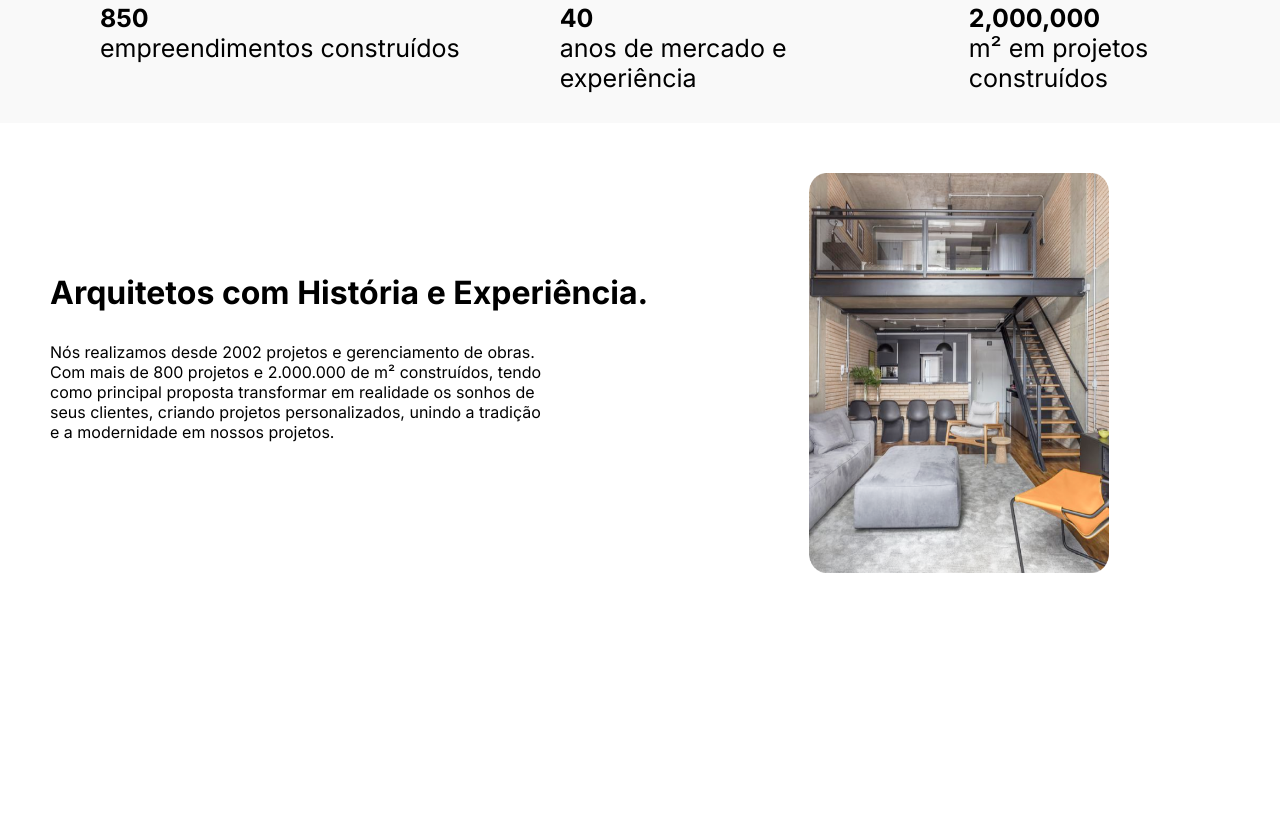
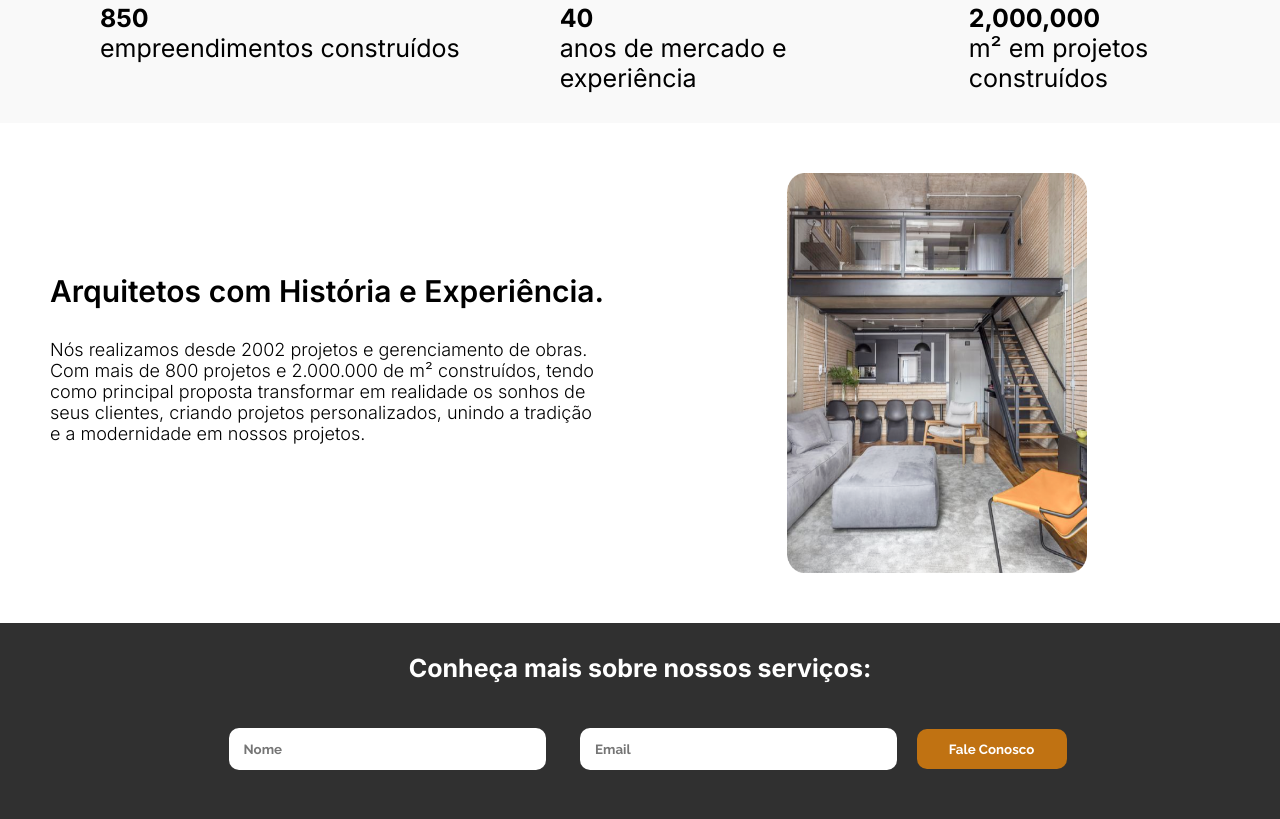
Before and after one commit to Marcelo-Anselmo/Desafio_LandingPage-Arquitetura, a plain HTML site: page index.html in a window 1280 px wide. Shown: the part 456-1275 px from the top of the page. Before the commit the page ends 1079 px from the top, so only its background shows below. Drawn offline with Linux system fonts and the light colour scheme.

Commit message:
deploy_01

```diff
--- a/index.html
+++ b/index.html
@@ -6,7 +6,7 @@
   <meta http-equiv="X-UA-Compatible" content="ie=edge">
   <link rel="preconnect" href="https://fonts.googleapis.com">
   <link rel="preconnect" href="https://fonts.gstatic.com" crossorigin>
-  <link href="https://fonts.googleapis.com/css2?family=Inter:wght@100;200;300;400;500;600;700;800;900&display=swap" rel="stylesheet">
+  <link href="https://fonts.googleapis.com/css2?family=Inter:wght@100;200;300;400;500;600;700;800;900&family=Raleway:wght@700&display=swap" rel="stylesheet">
   <link rel="stylesheet" href="style.css">
   <title>LandingPage Arquitetura</title>
 </head>
@@ -40,6 +40,17 @@
       <img id="demo-img" src="img/img1.png" alt="Error">
     </div>
 
+    <div id="form-sec">
+      <h1 id="title-form">Conheça mais sobre nossos serviços:</h1>
+        <form action="https://api.sheetmonkey.io/form/8mLHmFZJjZcQAS7vAaoFdg" method="POST">
+          <input placeholder="Nome" type="text" name="Name" required>
+          <input placeholder="Email" type="email" name="Email" required>
+          <input type="hidden" name="Created" value="x-sheetmonkey-current-date-time" />
+
+          <button type="submit">Fale Conosco</button>
+        </form>
+    </div>
+
   <script src="index.js"></script>
 </body>
 </html>
--- a/style.css
+++ b/style.css
@@ -52,9 +52,51 @@
 #title-demo {
   margin-top: 150px;
   margin-left: 50px;
+  font-size: 30px;
+  font-weight: 600;
 }
 
 #text-demo {
   margin-top: 30px;
   margin-left: 50px;
+  font-weight: 300;
+  font-size: 18px;
 }
+
+#form-sec {
+  background-color: #303030;
+  text-align: center;
+}
+
+#title-form {
+  color: white;
+  font-size: 25px;
+  padding-top: 30px;
+  padding-bottom: 30px;
+
+}
+
+input {
+  font-family: 'Raleway', sans-serif;
+  color: #0000004D;
+  width: 300px;
+  height: 40px;
+  margin: 15px;
+  background-color: #FFFFFF;
+  border: 0;
+  border-radius: 10px;
+  padding-left: 15px;
+}
+
+    button {
+      background-color: #C07212;
+      color: white;
+      font-family: 'Raleway', sans-serif;
+      font-weight: 700;
+      width: 150px;
+      height: 40px;
+      border: 0;
+      border-radius: 10px;
+      margin-bottom: 50px;
+      cursor: pointer;
+    }
```
